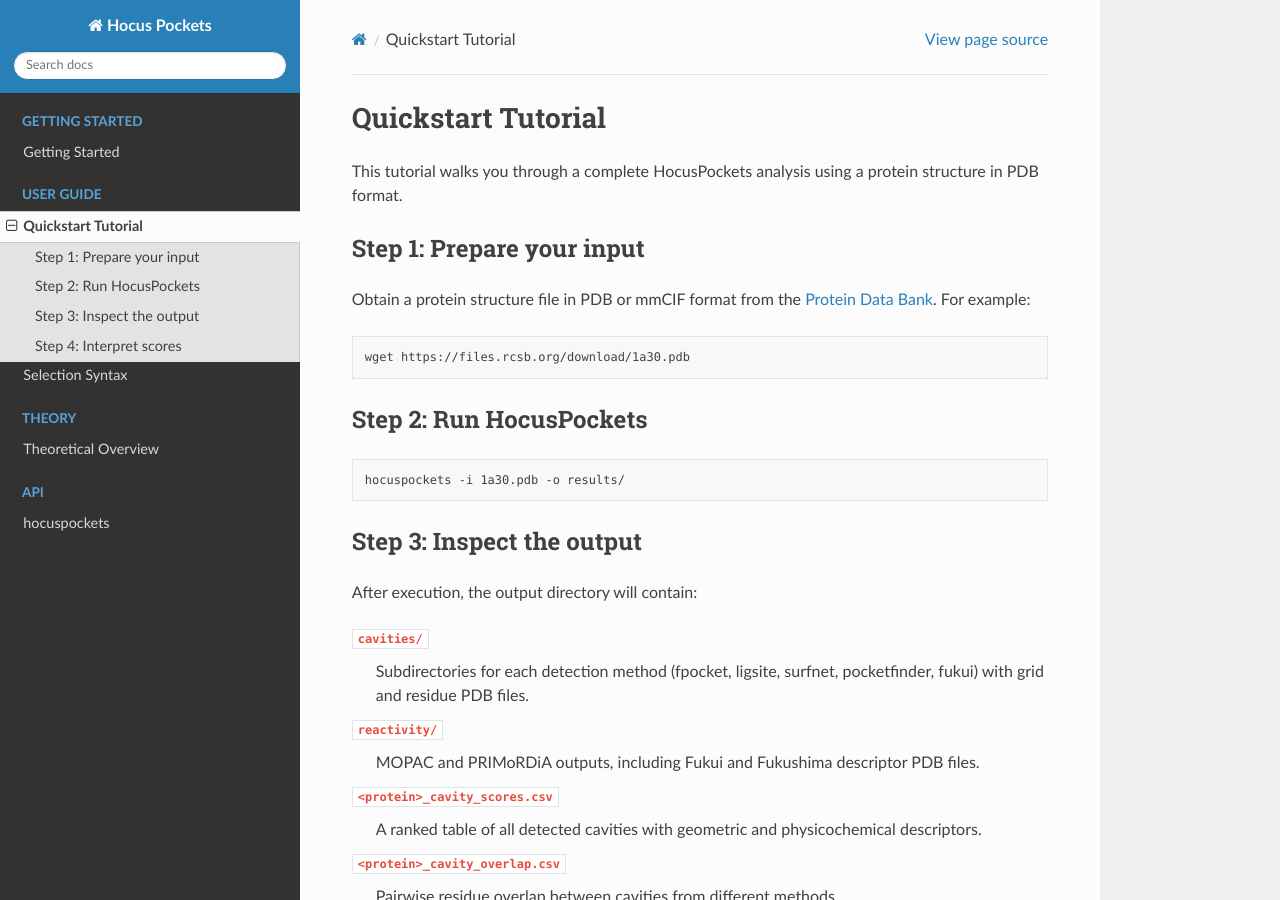
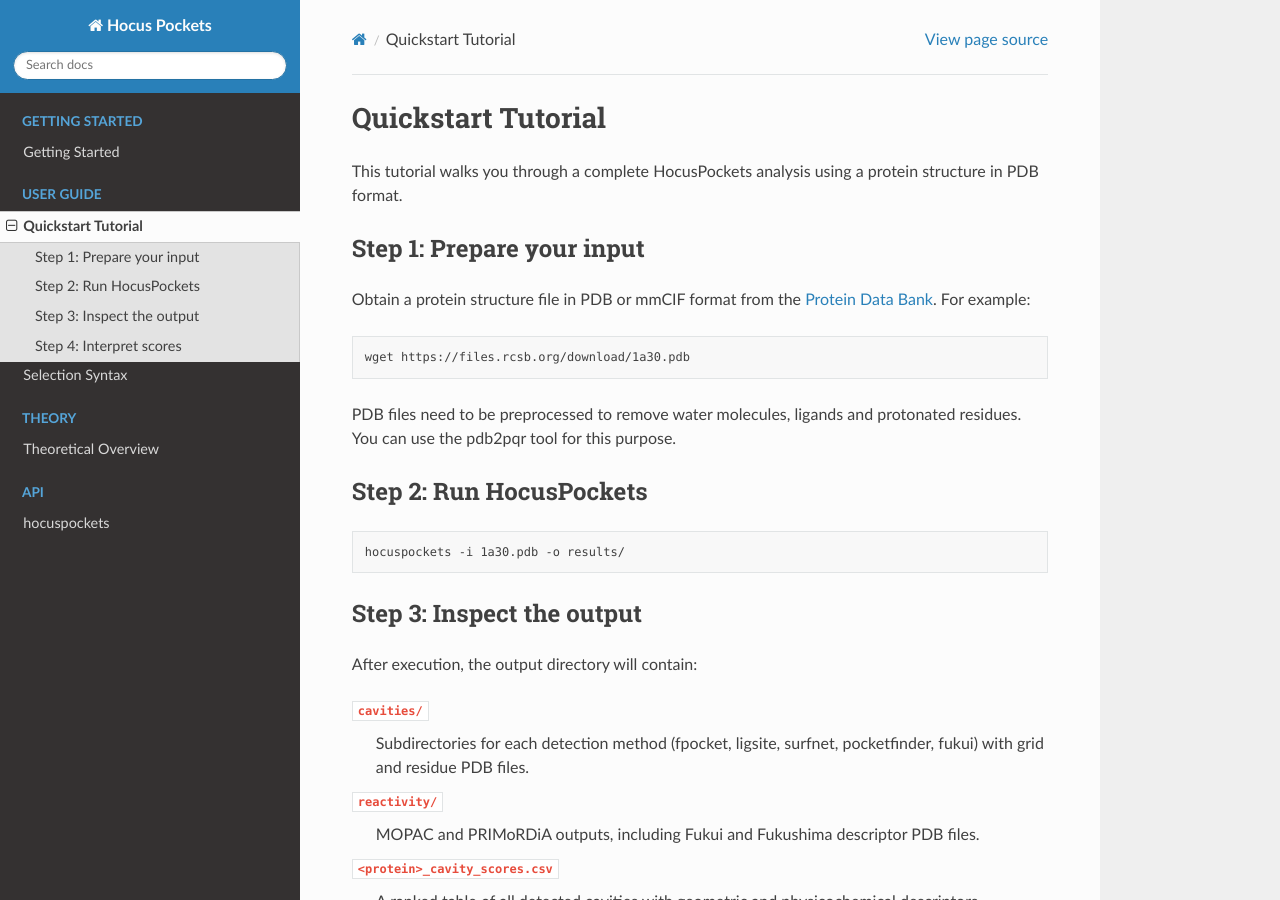
Before and after one commit to furunoluiza/HocusPockets, a Sphinx documentation site: the page built from doc/source/tutorial/quickstart.rst, in a window 1280 px wide and 900 px high. Built offline with Sphinx 7.4.7 and the Read the Docs theme 3.1.0, drawn with Linux system fonts in a browser that asks for light colours.

Commit message:
add protonation step

```diff
--- a/doc/source/tutorial/quickstart.rst
+++ b/doc/source/tutorial/quickstart.rst
@@ -13,6 +13,9 @@ Obtain a protein structure file in PDB or mmCIF format from the
 .. code-block:: bash
 
     wget https://files.rcsb.org/download/1a30.pdb
+
+PDB files need to be preprocessed to remove water molecules, ligands and protonated residues.
+You can use the pdb2pqr tool for this purpose.
 
 Step 2: Run HocusPockets
 -------------------------
```
